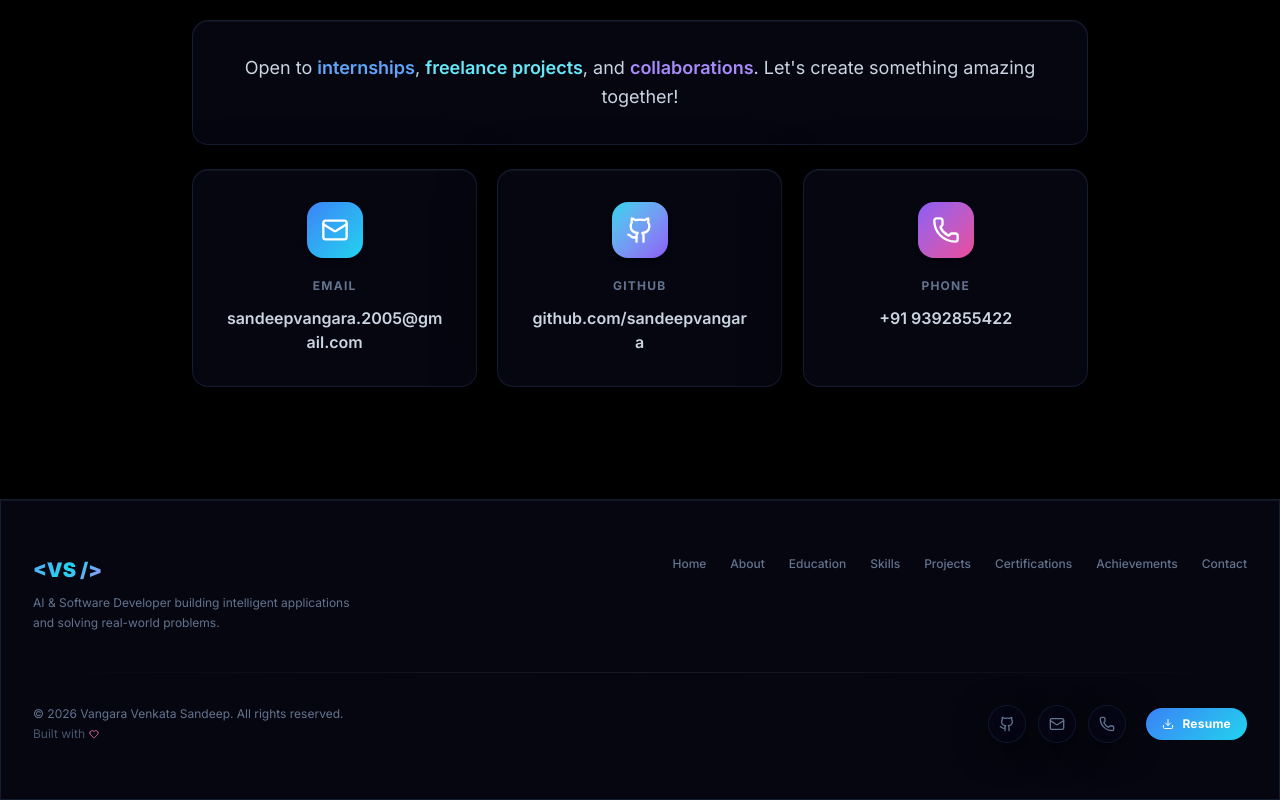
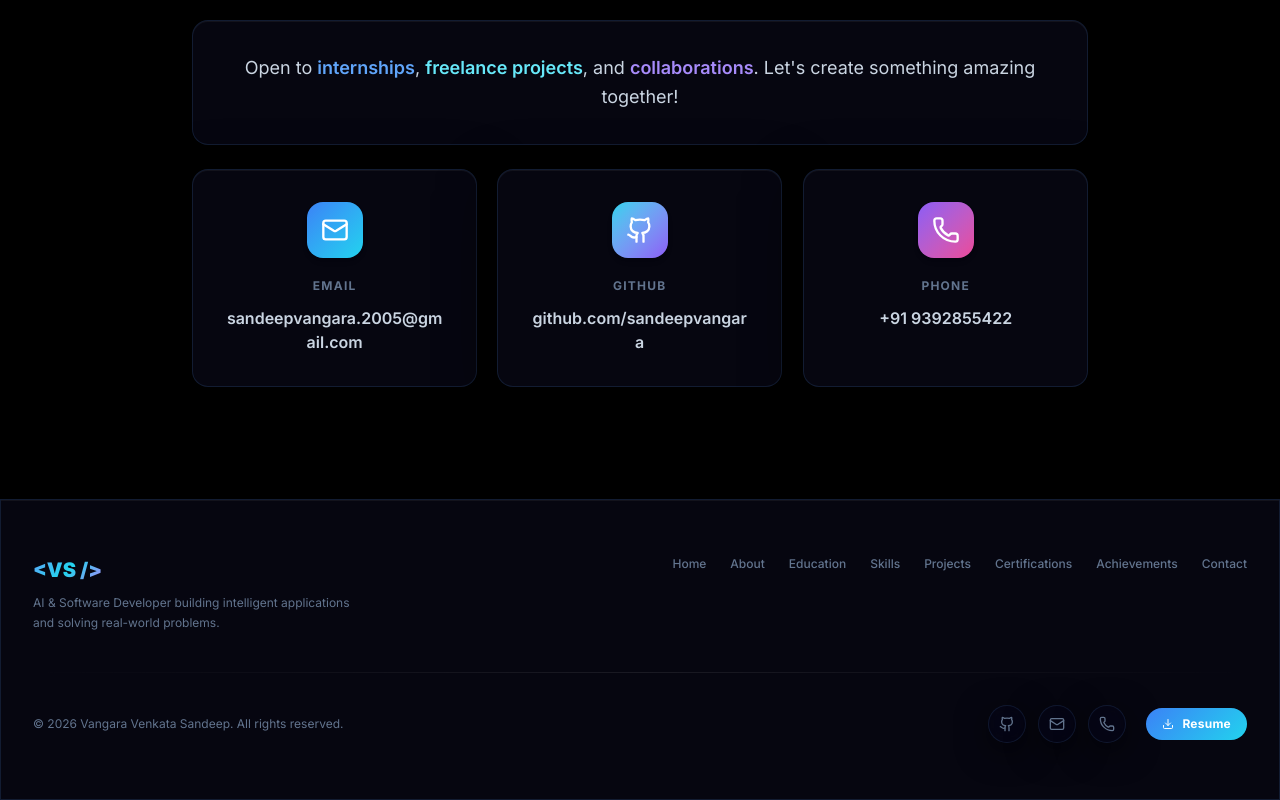
Before and after one commit to Sai-dheeraj-krishna/sandeepv, a React (Vite) app: page / in a window 1280 px wide. Shown: the part 6812-7612 px from the top of the page. Built offline with nearby package versions, Linux system fonts and the light colour scheme.

Commit message:
Remove built-with text from footer

```diff
--- a/src/components/Footer.jsx
+++ b/src/components/Footer.jsx
@@ -68,9 +68,6 @@ export default function Footer() {
             <p className="text-xs text-slate-500">
               © 2026 Vangara Venkata Sandeep. All rights reserved.
             </p>
-            <p className="text-xs text-slate-600 mt-1 flex items-center justify-center sm:justify-start gap-1">
-              Built with <Heart size={10} className="text-pink-light" />
-            </p>
           </div>
 
           {/* Social icons + resume */}
```
